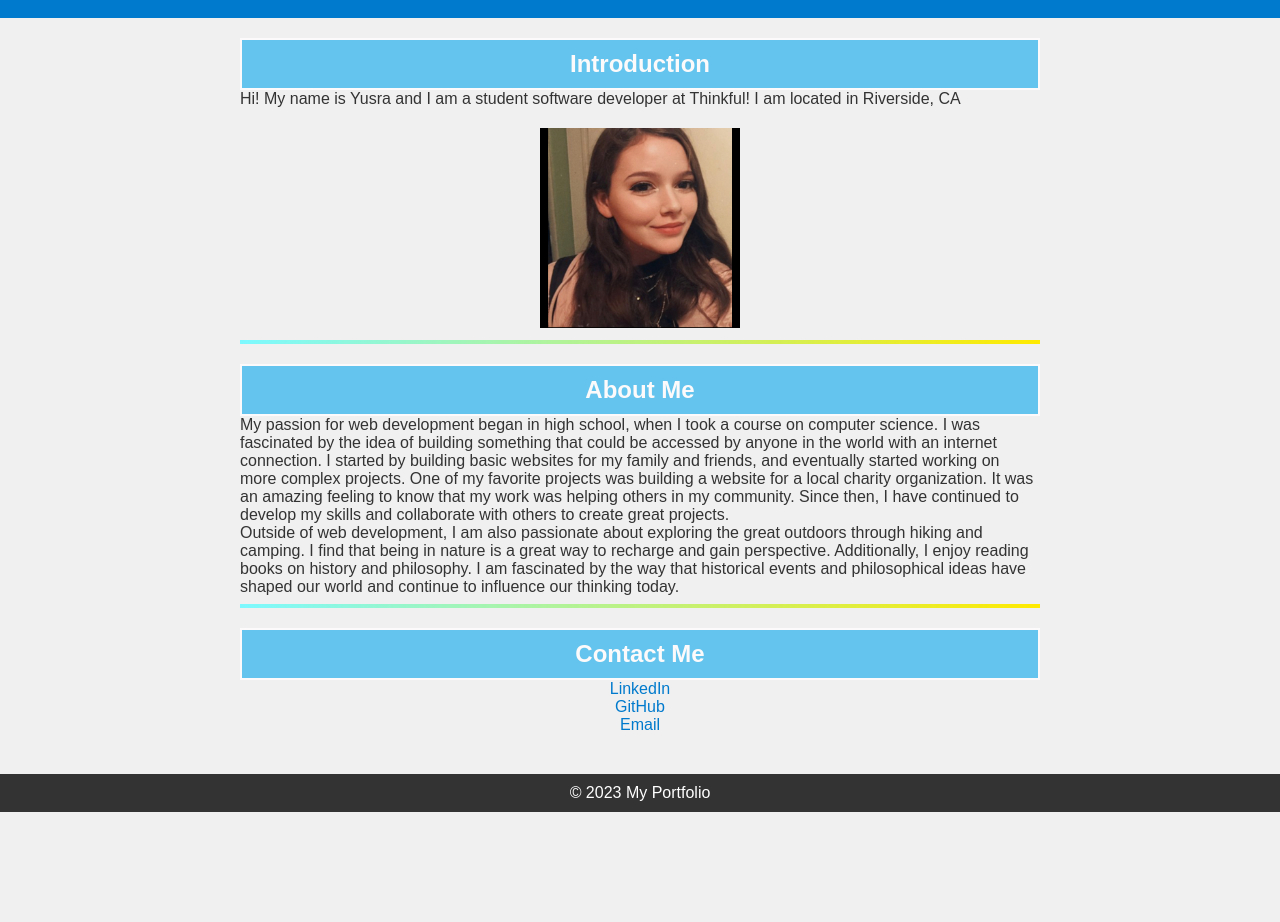
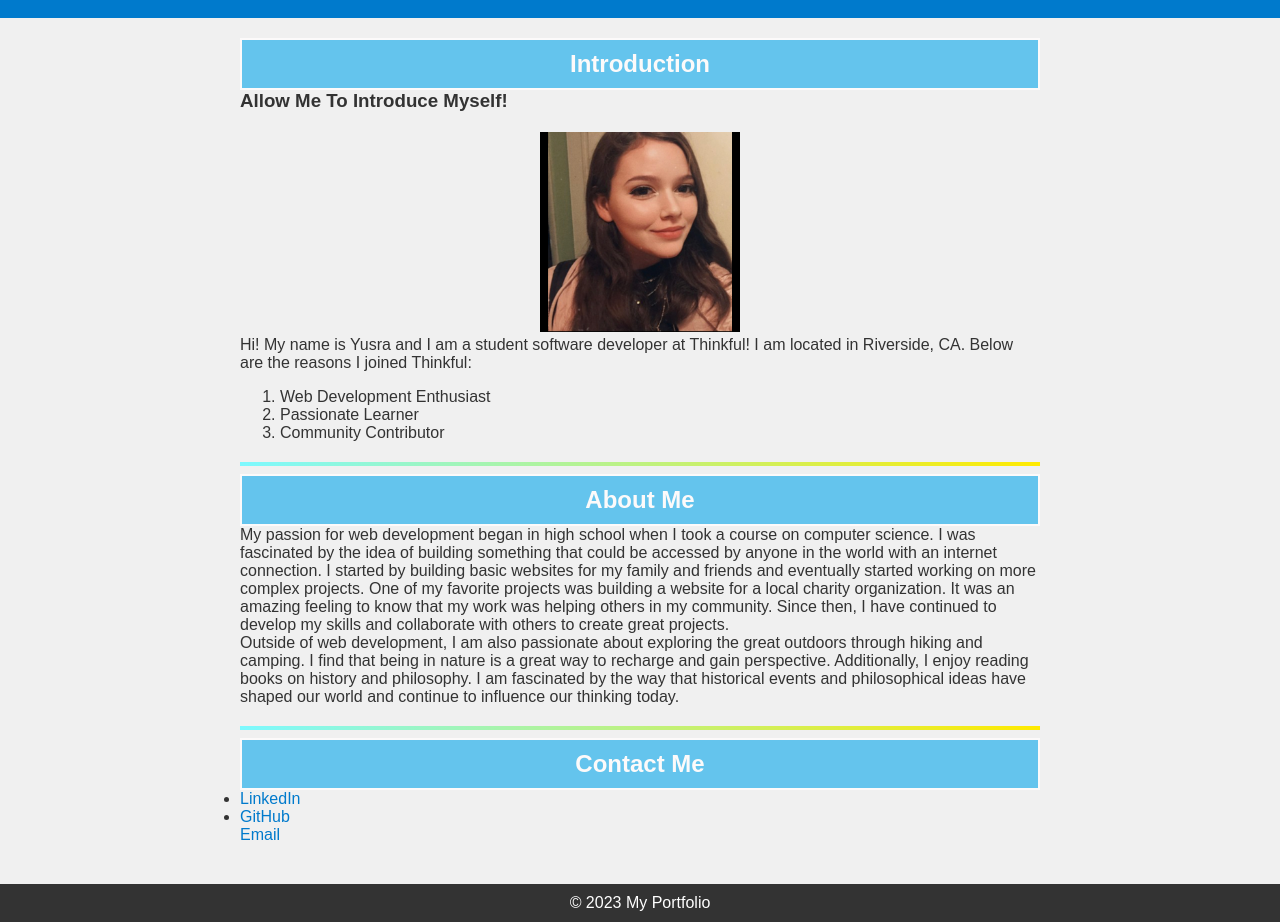
Before and after one commit to yusrahabbal1/portfolio, a plain HTML site: page index.html in a window 1280 px wide. Shown: the part 101-1023 px from the top of the page. Before the commit the page ends 913 px from the top, so only its background shows below. Drawn offline with Linux system fonts and the light colour scheme.

Commit message:
Update index.html

```diff
--- a/index.html
+++ b/index.html
@@ -11,35 +11,47 @@
         <h1>Yusra Habbal</h1>
         <p style="text-align: center; margin-top: 1px;">Software Engineer</p>
         <nav>
-                <a href="#introduction">Intro</a>
-                <a href="#about-me">    About Me</a>
-                <a href="#contact">    Contact</a>
+            <a href="#introduction">Intro</a>
+            <a href="#about-me">About Me</a>
+            <a href="#contact">Contact</a>
         </nav>
     </header>
     <main>
-        <section id="introduction">
-          <div>
-            <h2 class = "section">Introduction</h2>
-          </div>
-            <p>Hi! My name is Yusra and I am a student software developer at Thinkful! I am located in Riverside, CA</p>
-          <div class = "image-container">
-          <img src="photo_of_me.jpg" alt="Photo of Me" width="200" height= "200" class= "centered-image">
+        <article id="introduction">
+            <section>
+            <h2 class="section">Introduction</h2>
+            <h3>Allow Me To Introduce Myself!</h3>
+            <div class="image-container">
+                <img src="photo_of_me.jpg" alt="Photo of Me" width="200" height="200" class="centered-image">
             </div>
-          <hr class= "gradient-hr">
+            <p>Hi! My name is Yusra and I am a student software developer at Thinkful! I am located in Riverside, CA. Below are the reasons I joined Thinkful:</p>
+            <ol>
+                <li>Web Development Enthusiast</li>
+                <li>Passionate Learner</li>
+                <li>Community Contributor</li>
+            </ol>
+            </section>
+            <hr class="gradient-hr">
+        </article>
+        <section>
+        <article id="about-me">
+            <h2 class="section">About Me</h2>
+            <p>My passion for web development began in high school when I took a course on computer science. I was fascinated by the idea of building something that could be accessed by anyone in the world with an internet connection. I started by building basic websites for my family and friends and eventually started working on more complex projects. One of my favorite projects was building a website for a local charity organization. It was an amazing feeling to know that my work was helping others in my community. Since then, I have continued to develop my skills and collaborate with others to create great projects.</p>
+            <p>Outside of web development, I am also passionate about exploring the great outdoors through hiking and camping. I find that being in nature is a great way to recharge and gain perspective. Additionally, I enjoy reading books on history and philosophy. I am fascinated by the way that historical events and philosophical ideas have shaped our world and continue to influence our thinking today.</p>
         </section>
-        <section id="about-me">
-            <h2 class = "section">About Me</h2>
-            <p>My passion for web development began in high school, when I took a course on computer science. I was fascinated by the idea of building something that could be accessed by anyone in the world with an internet connection. I started by building basic websites for my family and friends, and eventually started working on more complex projects. One of my favorite projects was building a website for a local charity organization. It was an amazing feeling to know that my work was helping others in my community. Since then, I have continued to develop my skills and collaborate with others to create great projects.</p>
+            <hr class="gradient-hr">
+        </article>
 
-<p>Outside of web development, I am also passionate about exploring the great outdoors through hiking and camping. I find that being in nature is a great way to recharge and gain perspective. Additionally, I enjoy reading books on history and philosophy. I am fascinated by the way that historical events and philosophical ideas have shaped our world and continue to influence our thinking today.</p>
-          <hr class = "gradient-hr">
-        </section>
-        <section id="contact">
-            <h2 class = "section">Contact Me</h2>
-            <p style="text-align: center;"><a href="https://www.linkedin.com/in/yusra-habbal-a80b76286">LinkedIn</a></p>
-            <p style="text-align: center;"><a href="https://github.com/yusrahabbal1">GitHub</a></p>
-            <p style="text-align: center;"><a href="mailto:yusrahabbal3@gmail.com?subject=Portfolio%20Inquiry&body=Hello,%20I%20have%20a%20question%20regarding%20your%20portfolio.">Email</a></p>
-        </section>
+        <article id="contact">
+            <section>
+            <h2 class="section">Contact Me</h2>
+            <ul>
+                <li><a href="https://www.linkedin.com/in/yusra-habbal-a80b76286">LinkedIn</a></li>
+                <li><a href="https://github.com/yusrahabbal1">GitHub</a></li>
+            </ul>
+            <p><a href="mailto:yusrahabbal3@gmail.com?subject=Portfolio%20Inquiry&body=Hello,%20I%20have%20a%20question%20regarding%20your%20portfolio.">Email</a></p>
+            </section>
+        </article>
     </main>
     <footer>
         <p>&copy; 2023 My Portfolio</p>
```
